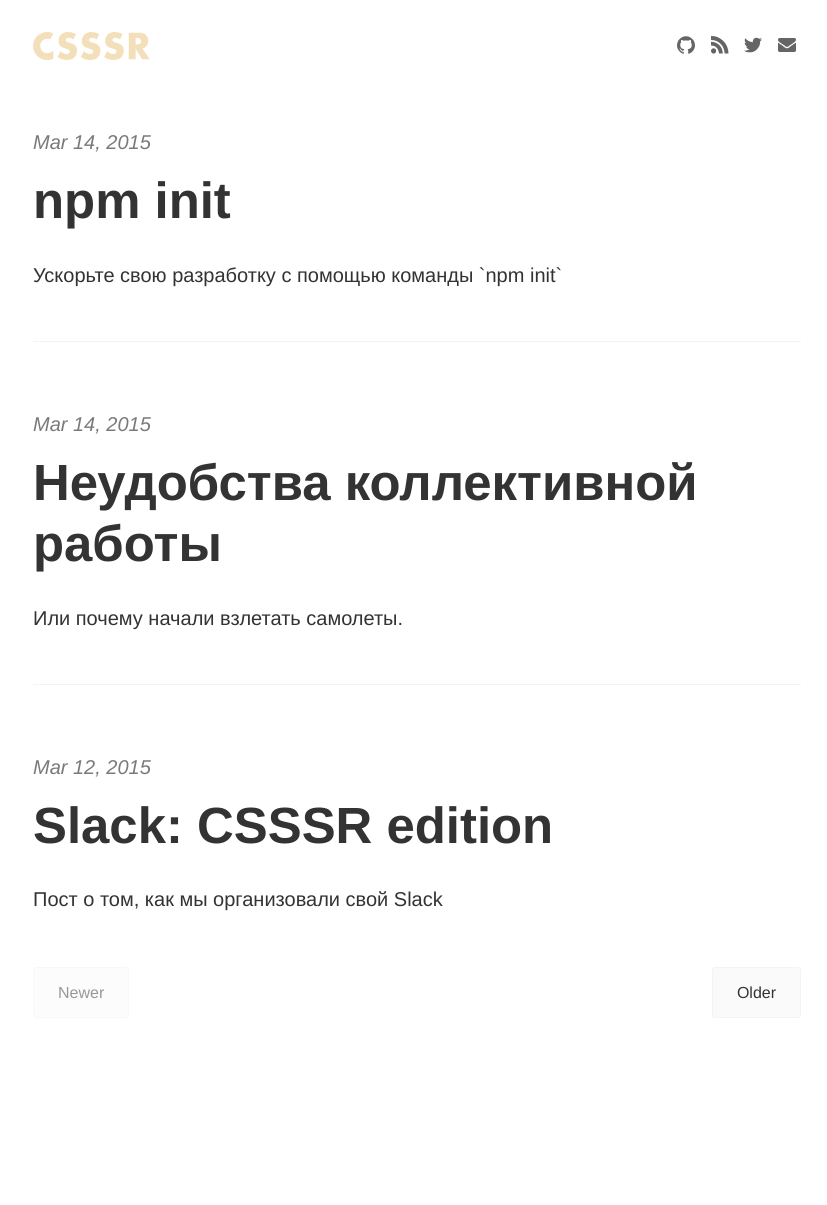
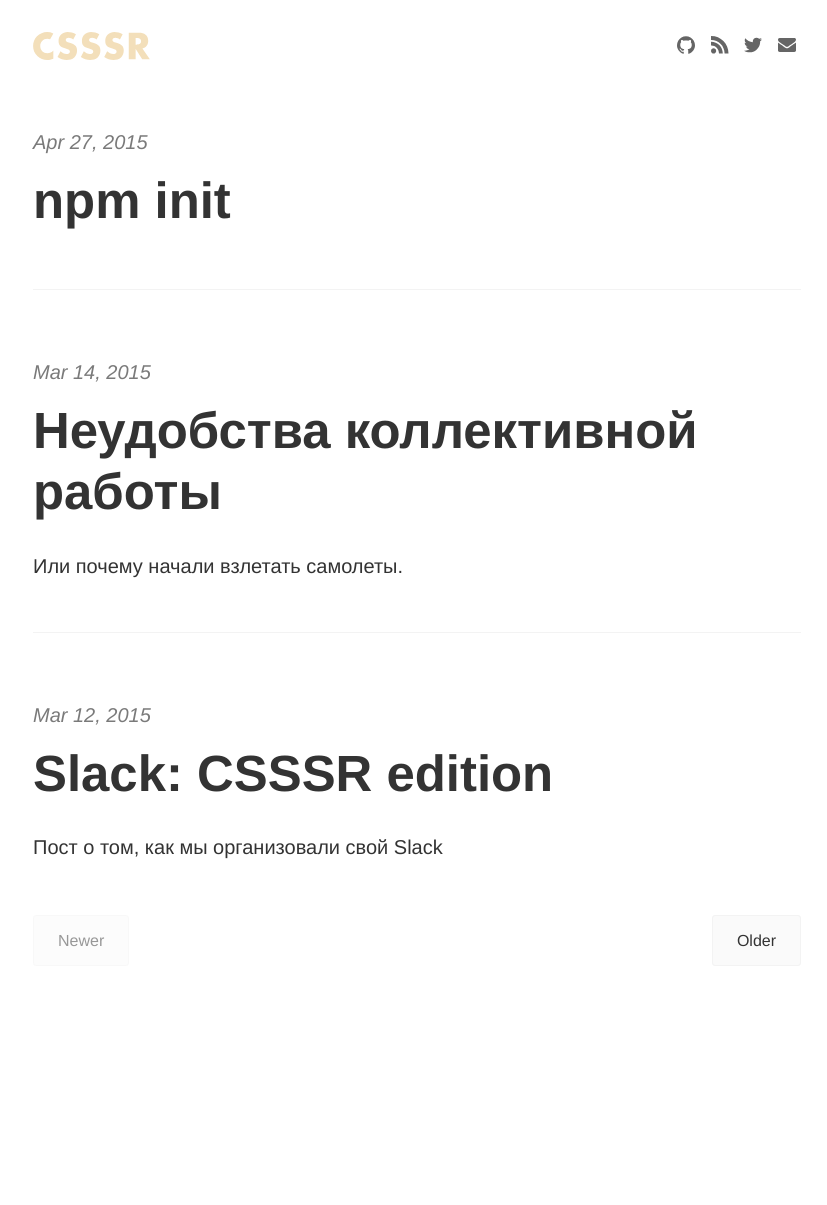
Before and after one commit to vislogurov/csssr.github.io, a Jekyll site: the page built from index.html, in a window 1280 px wide. Shown: the whole page, without its empty margins (223-1050 px from the left). Built offline with Jekyll 4.4.1, drawn with Linux system fonts in a browser that asks for light colours; Markdown is read by kramdown in place of the engine named in the settings; the list of posts is cut into pages by our own code; after the commit the page ends 1153 px from its top, so only the background shows below that.

Commit message:
Update 2015-04-21-npm-init.md

```diff
--- a/_posts/2015-04-21-npm-init.md
+++ b/_posts/2015-04-21-npm-init.md
@@ -1,8 +1,7 @@
 ---
 layout:     post
 title:      npm init
-date:       2015-03-14 13:30:00
-summary:    Ускорьте свою разработку с помощью команды `npm init`
+date:       2015-04-27 02:30:00
 ---
 
 # Ускорьте свою разработку с помощью команды `npm init`
```
